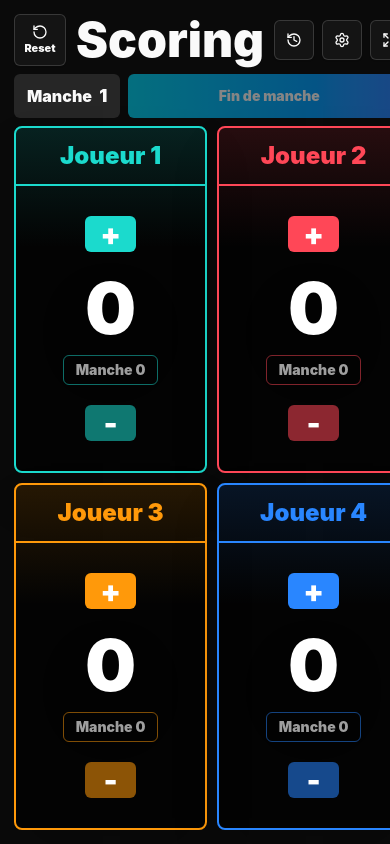
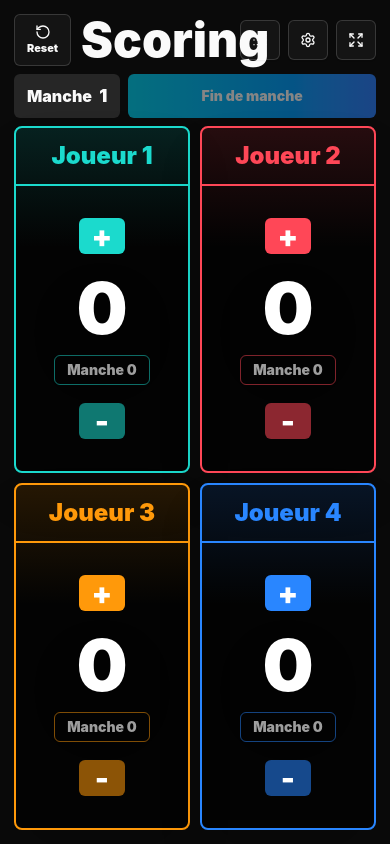
Before and after one commit to jesared/scoringApp, a React (Vite) app: page / in a window 390 px wide. Both pictures are taken after a click on the button "Démarrer". Built offline with nearby package versions, Linux system fonts and the light colour scheme.

Commit message:
Fix small mobile scoring layout

```diff
--- a/src/App.tsx
+++ b/src/App.tsx
@@ -1,5 +1,5 @@
 import { useEffect, useMemo, useState, type CSSProperties } from "react"
-import { Expand, History, RotateCcw, Settings } from "lucide-react"
+import { Expand, List, RotateCcw, Settings } from "lucide-react"
 
 import { Badge } from "@/components/ui/badge"
 import { Button } from "@/components/ui/button"
@@ -237,7 +237,7 @@ export default function App() {
   }
 
   return (
-    <main className="h-dvh min-h-screen overflow-hidden bg-[radial-gradient(circle_at_top_left,hsl(176_78%_48%/.18),transparent_30rem),radial-gradient(circle_at_bottom_right,hsl(35_100%_52%/.12),transparent_28rem),hsl(240_12%_2%)] p-[max(14px,env(safe-area-inset-top))] text-foreground [@media(orientation:landscape)]:p-[max(6px,env(safe-area-inset-top))]">
+    <main className="app-shell-vite h-dvh min-h-screen overflow-hidden bg-[radial-gradient(circle_at_top_left,hsl(176_78%_48%/.18),transparent_30rem),radial-gradient(circle_at_bottom_right,hsl(35_100%_52%/.12),transparent_28rem),hsl(240_12%_2%)] p-[max(14px,env(safe-area-inset-top))] text-foreground [@media(orientation:landscape)]:p-[max(6px,env(safe-area-inset-top))]">
       {state.screen === "setup" ? (
         <SetupScreen
           players={state.players}
@@ -383,7 +383,7 @@ function ScoreScreen({
                 type="button"
                 variant="outline"
               >
-                <History data-icon="inline-start" />
+                <List data-icon="inline-start" />
               </Button>
             </SheetTrigger>
             <HistorySheet history={state.history} />
@@ -472,7 +472,7 @@ function PlayerCard({
   return (
     <article
       className={cn(
-        "player-card-vite grid min-h-0 overflow-hidden rounded-lg border-2 bg-black/70 shadow-2xl",
+        "player-card-vite grid min-h-0 min-w-0 overflow-hidden rounded-lg border-2 bg-black/70 shadow-2xl",
         "grid-rows-[auto_minmax(0,1fr)]",
       )}
       style={
--- a/src/index.css
+++ b/src/index.css
@@ -125,7 +125,99 @@
     padding: 0.75rem 0.5rem;
   }
 
+  .player-card-vite {
+    position: relative;
+  }
+
+  @media (max-width: 430px) and (orientation: portrait) {
+    .app-shell-vite {
+      padding: max(8px, env(safe-area-inset-top)) max(6px, env(safe-area-inset-right))
+        max(8px, env(safe-area-inset-bottom)) max(6px, env(safe-area-inset-left));
+    }
+
+    .score-screen-vite {
+      gap: 0.5rem;
+    }
+
+    .score-topbar-vite {
+      grid-template-columns: auto minmax(0, 1fr) auto;
+      gap: 0.375rem;
+    }
+
+    .score-title-vite {
+      min-width: 0;
+      font-size: clamp(2rem, 13vw, 3rem);
+    }
+
+    .topbar-reset {
+      min-width: 2.75rem;
+      height: 2.75rem;
+      padding-inline: 0.25rem;
+      font-size: 0.62rem;
+    }
+
+    .topbar-icon {
+      width: 2.25rem;
+      height: 2.25rem;
+      padding: 0;
+    }
+
+    .score-topbar-vite > div {
+      gap: 0.25rem;
+    }
+
+    .round-strip-vite {
+      min-height: 2.625rem;
+      gap: 0.5rem;
+    }
+
+    .round-count-vite,
+    .finish-round-vite {
+      height: 2.625rem;
+      padding-inline: 0.625rem;
+      font-size: 0.9rem;
+    }
+
+    .round-count-vite span {
+      font-size: 1rem;
+    }
+
+    .score-grid-vite {
+      gap: 0.5rem;
+    }
+
+    .player-name-vite {
+      padding: 0.75rem 0.375rem;
+      font-size: clamp(1.1rem, 6vw, 1.55rem);
+    }
+
+    .score-stack-vite {
+      gap: clamp(0.35rem, 1.2vh, 0.65rem);
+      padding: 0.5rem 0.25rem;
+    }
+
+    .score-value-vite {
+      font-size: clamp(3.5rem, 18vw, 5rem);
+    }
+
+    .round-score-vite {
+      padding: 0.25rem 0.5rem;
+      font-size: clamp(0.72rem, 3.3vw, 0.9rem);
+    }
+
+    .score-button-vite {
+      width: clamp(2.75rem, 12vw, 3.25rem);
+      height: clamp(2.25rem, 7vh, 2.75rem);
+      font-size: 1.55rem;
+    }
+  }
+
   @media (orientation: landscape) {
+    .app-shell-vite {
+      padding: max(6px, env(safe-area-inset-top)) max(6px, env(safe-area-inset-right))
+        max(6px, env(safe-area-inset-bottom)) max(6px, env(safe-area-inset-left));
+    }
+
     .score-screen-vite {
       gap: 0.375rem;
     }
@@ -135,7 +227,7 @@
     }
 
     .score-title-vite {
-      font-size: clamp(2.25rem, 6vw, 3rem);
+      font-size: clamp(1.85rem, 6vw, 3rem);
     }
 
     .topbar-reset {
@@ -208,4 +300,87 @@
       margin: 0 auto 0.375rem;
     }
   }
+
+  @media (max-height: 430px) and (orientation: landscape) {
+    .score-screen-vite {
+      gap: 0.25rem;
+    }
+
+    .score-topbar-vite {
+      gap: 0.375rem;
+    }
+
+    .score-title-vite {
+      font-size: clamp(1.75rem, 5vw, 2.5rem);
+    }
+
+    .topbar-reset {
+      min-width: 2.25rem;
+      height: 2.25rem;
+      padding-inline: 0.25rem;
+      font-size: 0.58rem;
+    }
+
+    .topbar-icon {
+      width: 2rem;
+      height: 2rem;
+    }
+
+    .score-topbar-vite > div {
+      gap: 0.25rem;
+    }
+
+    .round-strip-vite {
+      min-height: 1.75rem;
+      gap: 0.375rem;
+    }
+
+    .round-count-vite,
+    .finish-round-vite {
+      height: 1.75rem;
+      font-size: 0.68rem;
+    }
+
+    .round-count-vite span {
+      font-size: 0.78rem;
+    }
+
+    .score-grid-vite {
+      gap: 0.5rem;
+    }
+
+    .player-name-vite {
+      padding: 0.375rem;
+      font-size: clamp(1rem, 3.4vw, 1.5rem);
+    }
+
+    .score-stack-vite {
+      gap: 0.6rem;
+      padding: 0.25rem;
+    }
+
+    .score-value-vite {
+      font-size: clamp(1.65rem, 4.8vw, 2.2rem);
+    }
+
+    .round-score-vite {
+      position: absolute;
+      top: 0.35rem;
+      right: 0.35rem;
+      left: auto;
+      z-index: 1;
+      margin: 0;
+      min-height: 1.05rem;
+      padding: 0 0.375rem;
+      font-size: clamp(0.52rem, 1.35vw, 0.68rem);
+      line-height: 1;
+      transform: none;
+    }
+
+    .score-button-vite {
+      width: clamp(2rem, 6vw, 2.5rem);
+      height: clamp(1.55rem, 6.2vh, 1.9rem);
+      font-size: 1.15rem;
+    }
+  }
 }
```
